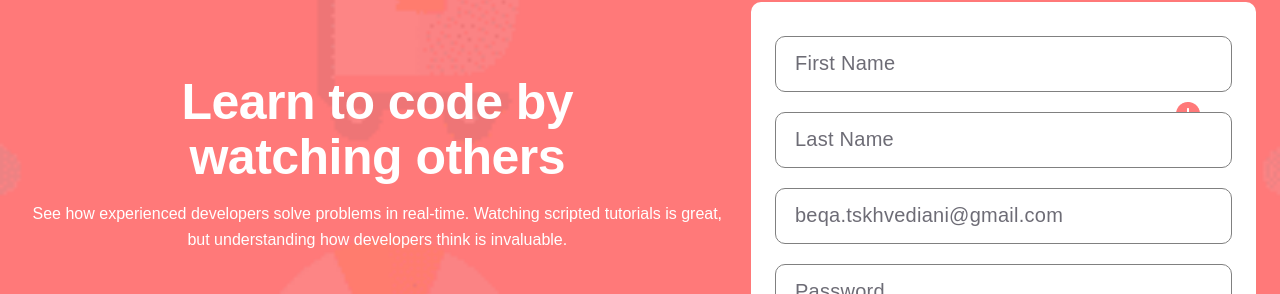
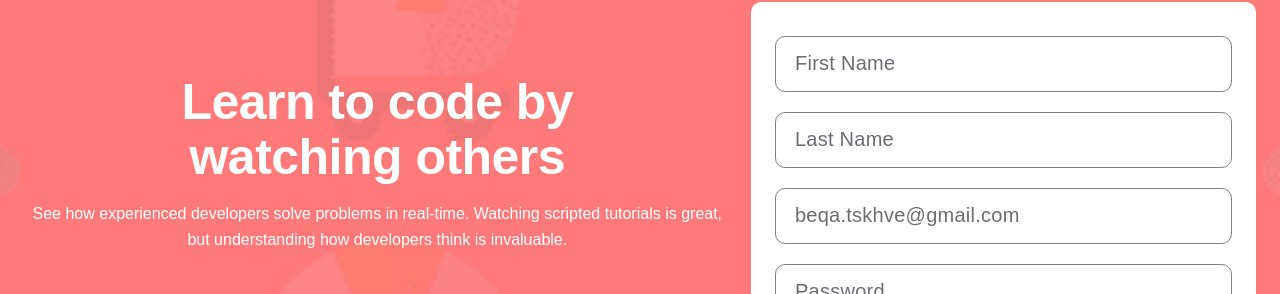
Before and after one commit to beqatsk/Signup-form, a React (Vite) app: page / in a window 1280 px wide. Shown: the part 212-506 px from the top of the page. Built offline with nearby package versions, Linux system fonts and the light colour scheme.

Commit message:
add error image

```diff
--- a/src/App.tsx
+++ b/src/App.tsx
@@ -14,18 +14,12 @@ function App() {
     email: "",
     password: "",
   });
-  // const [firstName, setFirstName] = useState<string>("");
-  // const [firstNameError, setFirstNameError] = useState("");
-  // const [lastName, setLastName] = useState<string>("");
-  // const [lastNameError, setLastNameError] = useState("");
-  // const [email, setEmail] = useState<string>("");
-  // const [emailError, setEmailError] = useState("");
-  // const [password, setPassword] = useState<string>("");
-  // const [passwordError, setPasswordError] = useState("");
+
   const [firstNameError, setFirstNameError] = useState(false);
   const [lastNameError, setLastNameError] = useState(false);
   const [emailError, setEmailError] = useState(false);
   const [passwordError, setPasswordError] = useState(false);
+
   const handleSubmit = (event: FormEvent<HTMLFormElement>) => {
     event.preventDefault();
 
@@ -100,7 +94,6 @@ function App() {
                 onChange={handleChange}
                 error={firstNameError}
               />
-              <ErrorImage />
               <Error error={firstNameError}>First Name cannot be empty</Error>
               <NameInput
                 placeholder="Last Name"
@@ -109,16 +102,15 @@ function App() {
                 onChange={handleChange}
                 error={lastNameError}
               />
-              {/* <ErrorImage /> */}
               <Error error={lastNameError}>Last Name cannot be empty</Error>
               <NameInput
-                placeholder="beqa.tskhvediani@gmail.com"
+                placeholder="beqa.tskhve@gmail.com"
                 name="email"
                 value={inputValues.email}
                 onChange={handleChange}
                 error={emailError}
               />
-              {/* <ErrorImage /> */}
+
               <Error error={emailError}>Looks like this is not an email</Error>
               <NameInput
                 placeholder="Password"
@@ -128,11 +120,9 @@ function App() {
                 onChange={handleChange}
                 error={passwordError}
               />
-              {/* <ErrorImage /> */}
               <Error error={passwordError}>Password cannot be empty</Error>
               <Button type="submit">CLAIM YOUR FREE TRIAL</Button>
             </form>
-
             <AboutText>
               By clicking the button, you are agreeing to our{" "}
               <AboutSpan>Terms and Services</AboutSpan>
@@ -148,7 +138,7 @@ export default App;
 
 const Container = styled.div`
   background-image: url(/images/background.png);
-  width: 375px;
+  width: 100%;
   min-height: 100vh;
   padding: 50px 24px 68px;
   background-position: center;
@@ -222,7 +212,13 @@ const FormCard = styled.div`
   margin-top: 24px;
 `;
 const NameInput = styled.input<{ error?: boolean }>`
-  position: relative;
+  background-image: url(/images/errorImage.png);
+  background-image: ${(props) =>
+    props.error ? "url(/images/errorImage.png)" : "none"};
+  background-position: right;
+  background-repeat: no-repeat;
+  width: 24px;
+  height: 24px;
   width: 100%;
   height: 56px;
   padding-left: 19.4px;
@@ -275,10 +271,3 @@ const Error = styled.span<{ error: boolean }>`
   font-size: 12px;
   display: ${(props) => (props.error ? "block" : "none")};
 `;
-const ErrorImage = styled.div`
-  background-image: url(/images/errorImage.png);
-  width: 24px;
-  height: 24px;
-  position: absolute;
-  right: 80px;
-`;
```
